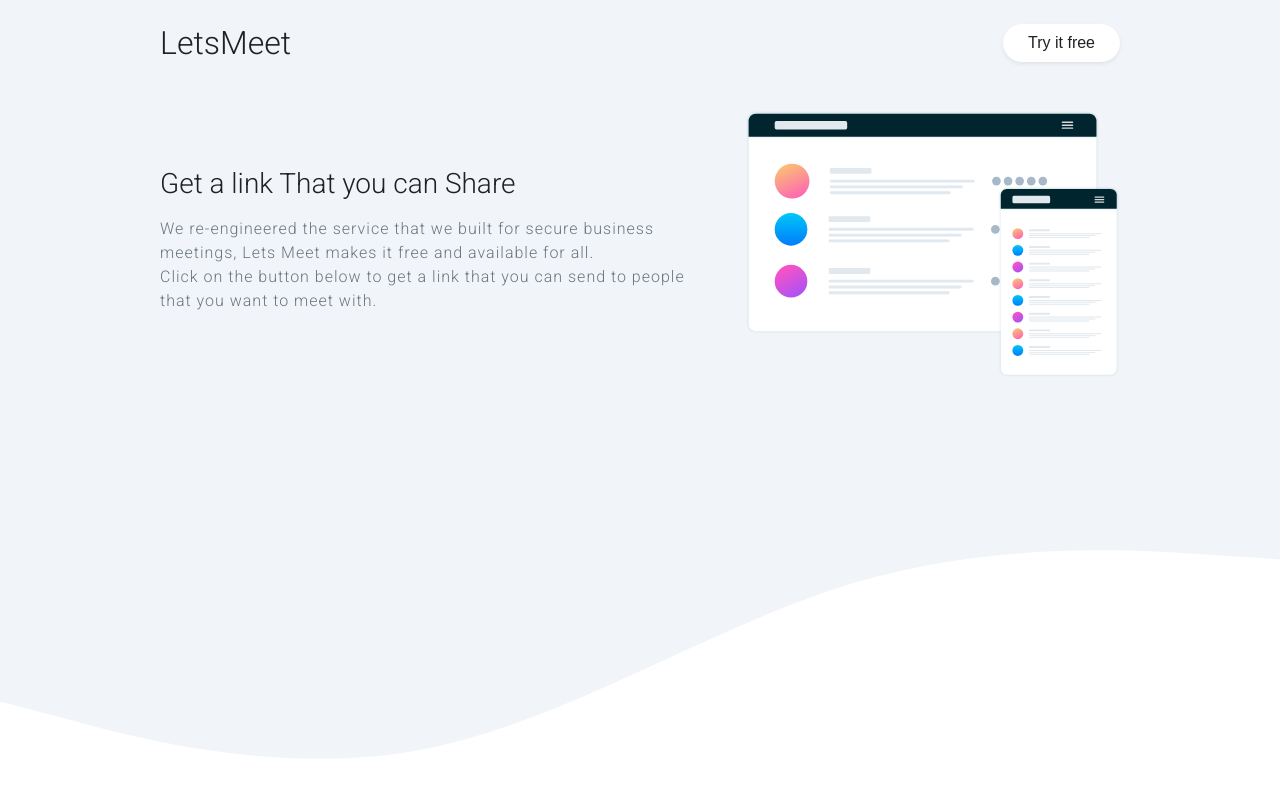
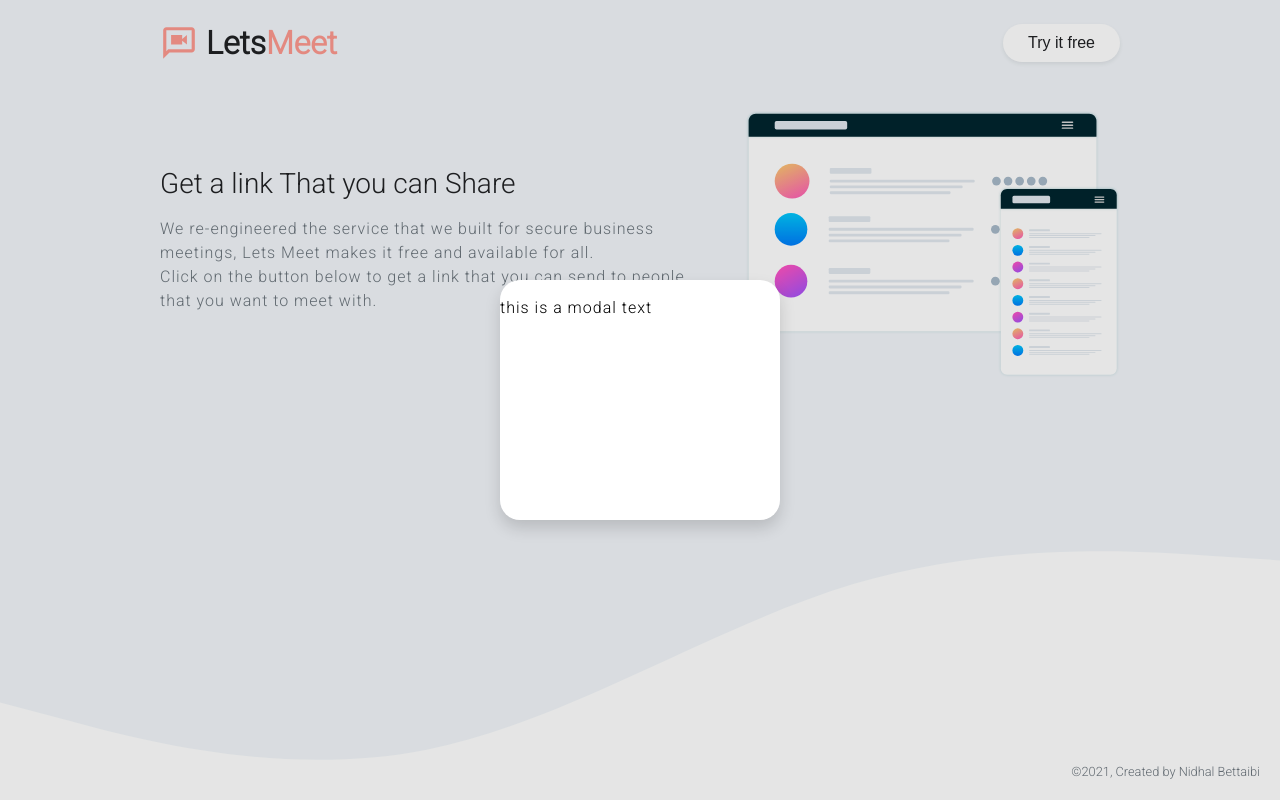
Before and after one commit to bettaibi/letsMeet, a React (Create React App) app in the folder client/lets-meet/: page / in a window 1280 px wide. Shown: the top 800 px of the page. Built offline with nearby package versions, Linux system fonts and the light colour scheme.

Commit message:
added by nidhal

```diff
--- a/client/lets-meet/src/components/styles/Box.styled.ts
+++ b/client/lets-meet/src/components/styles/Box.styled.ts
@@ -33,11 +33,17 @@ interface BoxProps{
     alignItems?: alignItemsProps;
     gap?: string;
     wrap?: wrapProps;
+    flex?: number | string;
 
     shadow?: shadowProps;
     radius?: string;
     background?: string;
-    flex?: number | string;
+
+    position?: 'fixed' | 'absolute' | 'relative';
+    top?: string;
+    bottom?: string;
+    left?: string;
+    right?: string;
 }
 const baseValue = 8;
 
@@ -83,4 +89,9 @@ export const Box = styled.div<BoxProps>`
 
     background-color: ${({background, theme}) => theme.colors[`${background}`]? theme.colors[`${background}`]: background};
 
+    ${({position})=> position && 'position: '+position+';'}
+    ${({top})=> top && 'top: '+top+';'}
+    ${({bottom})=> bottom && 'bottom: '+bottom+';'}
+    ${({left})=> left && 'left: '+left+';'}
+    ${({right})=> right && 'right: '+right+';'}
 `;
--- a/client/lets-meet/src/components/styles/GlobalStyle.ts
+++ b/client/lets-meet/src/components/styles/GlobalStyle.ts
@@ -55,4 +55,20 @@ export const GlobalStyle = createGlobalStyle`
         margin: 0 !important;
     }
 
+    @media (max-width: 768px) {
+        .flex-sm-column {
+            flex-direction: column;
+            gap:1rem;
+        }
+        .flex-sm-column-reverse {
+            flex-direction: column-reverse;
+        }
+        .flex-sm-row {
+            flex-direction: row;
+        }
+        .d-sm-none{
+            display: none;
+        }
+    }
+
 `;
--- a/client/lets-meet/src/components/styles/Keyframes.ts
+++ b/client/lets-meet/src/components/styles/Keyframes.ts
@@ -1,10 +1,19 @@
 import { keyframes } from 'styled-components';
 
-export const slideLeft = keyframes`
+export const slideRight = keyframes`
     from{
+        transform: translate(100px, 0);
+    }
+    to{
         transform: translate(0, 0);
     }
+`;
+
+export const fadeIn = keyframes`
+    from{
+        opacity: 0;
+    }
     to{
-        transform: translate(200px, 0);
+       opacity: 1;
     }
 `;
--- /dev/null
+++ b/client/lets-meet/src/components/styles/Modal.styled.ts
@@ -0,0 +1,28 @@
+import styled from "styled-components";
+import { fadeIn, slideRight } from "./Keyframes";
+
+export const Modal = styled.div`
+
+  background-color: #fff;
+  min-height: 240px;
+  min-width: 280px;
+  border-radius: 20px;
+  box-shadow: 0 .5rem 1rem rgba(0,0,0,.15);
+  z-index: 9999;
+  animation: ${slideRight} 0.5s ease-in-out forwards;
+`;
+
+export const Overlay = styled.div`
+
+      position: fixed;
+      top: 0;
+      left: 0;
+      right: 0;
+      bottom: 0;
+      background-color: rgba(0,0,0,0.1);
+      z-index: 99;
+      display: flex;
+      align-items: center;
+      justify-content: center;
+      animation: ${fadeIn} 0.3s ease-in-out;
+`;
--- a/client/lets-meet/src/components/styles/index.ts
+++ b/client/lets-meet/src/components/styles/index.ts
@@ -3,6 +3,7 @@ import { Box } from './Box.styled';
 import { Typography } from './Typography.styled';
 import { Hidden } from './Hidden.styled';
 import { Button } from './Button.styled';
+import { Modal, Overlay } from './Modal.styled';
 
 export {
     Container,
@@ -10,4 +11,6 @@ export {
     Typography,
     Hidden,
     Button,
+    Modal,
+    Overlay,
 }
--- /dev/null
+++ b/client/lets-meet/src/hooks/useModal/index.tsx
@@ -0,0 +1,28 @@
+import { useCallback } from "react";
+import { Modal, Overlay } from "../../components/styles";
+import useToggle from "../useToggle";
+
+const useModal = () => {
+    const {show, handleClose, handleOpen} = useToggle();
+
+    const ModalComponent = useCallback(({children}) =>{
+        return(
+            <Overlay>
+                 <Modal
+
+                >
+                    {children}
+                </Modal>
+            </Overlay>
+        )
+    }, []);
+
+    return {
+        handleOpen,
+        handleClose,
+        ModalComponent
+    }
+
+};
+
+export default useModal;
--- /dev/null
+++ b/client/lets-meet/src/hooks/useToggle/index.tsx
@@ -0,0 +1,27 @@
+import { useState } from 'react';
+
+const useToggle = () => {
+    const [show, setShow] = useState<boolean>(false);
+
+    function handleClose(){
+        setShow(false);
+    }
+
+    function handleOpen(){
+        setShow(true);
+    }
+
+    function handleToggle(){
+        setShow(!show);
+    }
+
+    return {
+        show,
+        handleClose,
+        handleOpen,
+        handleToggle
+    };
+
+};
+
+export default useToggle;
--- a/client/lets-meet/src/index.tsx
+++ b/client/lets-meet/src/index.tsx
@@ -8,9 +8,8 @@ import * as serviceWorkerRegistration from './serviceWorkerRegistration';
 const theme = {
   colors: {
     primary: '#202124',
-    secondary: '#dadfe5',
+    secondary: '#fd998f',
     accent: '#f1f5f9',
-    info: '#4f46e5',
     muted: '#6c757d'
   },
   breakpoints: {
--- a/client/lets-meet/src/pages/Home/index.tsx
+++ b/client/lets-meet/src/pages/Home/index.tsx
@@ -1,23 +1,34 @@
 import React from "react";
 import Header from "../../components/Header";
 import { Box, Container, Typography, Button } from "../../components/styles";
+import useModal from "../../hooks/useModal";
 
 
 const Home = () => {
+    const { ModalComponent, handleOpen, handleClose } = useModal();
 
-    return(
-        <main>
-           <Box background="accent" height="100vh">
+    return (
+
+        <main style={{position: 'relative'}}>
+               <ModalComponent>
+                <p>this is a modal text</p>
+            </ModalComponent>
+            <Box background="accent" style={{minHeight: '100vh'}}>
                 <Container>
-                    <Box py={3} display="flex" direction="row" alignItems="center" justifyContent="space-between">
-                        <Typography className="m-0" as="h2" color="primary">LetsMeet</Typography>
+                    <Box className="flex-sm-column" py={3} display="flex" direction="row" alignItems="center" justifyContent="space-between">
+                        <Box display="flex" gap="0.5rem" direction="row" alignItems="center" justifyContent="space-between">
+                            <img src="./images/logo48.svg" alt="logo" />
+                            <Typography className="m-0" as="h2" color="primary">
+                                <strong>Lets</strong><strong style={{ color: "#fd998f" }}>Meet</strong>
+                            </Typography>
+                        </Box>
 
-                        <Button color="primary" background="#fff">
+                        <Button color="primary" background="#fff" onClick={handleOpen}>
                             Try it free
                         </Button>
                     </Box>
 
-                    <Box display="flex" direction="row" alignItems="center" justifyContent="space-between" gap="2rem">
+                    <Box className="flex-sm-column-reverse" display="flex" direction="row" alignItems="center" justifyContent="space-between" gap="2rem">
                         <Box flex={1}>
                             <Typography as="h3" color="primary">
                                 Get a link That you can Share
@@ -27,35 +38,25 @@ const Home = () => {
                                 Click on the button below to get a link that you can send to people that you want to meet with.
                             </Typography>
                         </Box>
-                        <Box width="375px" mt={3}>
+                        <Box width="375px" mt={3} className="d-sm-none">
                             <img src="./images/illustration-mockups.svg" width="100%" height="100%" />
                         </Box>
                     </Box>
+
                 </Container>
+
             </Box>
-           <img src="./images/wave.svg" alt="waves" width="100%" style={{marginTop: '-500px'}} />
-
-           <Container>
-            <Box pb={4} display="flex" direction="row" alignItems="center" justifyContent="space-between" gap="2rem">
-                <Box width="375px">
-                    <img src="./images/illustration-your-users.svg" width="100%" height="100%" />
+            <Box position="absolute" bottom="-20px" width="100%">
+                    <img src="./images/wave.svg" alt="waves" width="100%" />
                 </Box>
 
-                <Box flex={1}>
-                    <Typography as="h3" color="primary">
-                        Your meeting is safe
-                    </Typography>
-                    <Typography as="p" color="primary">
-                        Authenticate with your Google account in order to be able to join a meeting.<br />
-                        No one can join the meeting unless invited or admitted by the host.
-                    </Typography>
+                <Box position="absolute" right="20px" bottom="20px" >
                     <Typography as="small" color="muted">
                         &copy;2021, Created by Nidhal Bettaibi
                     </Typography>
                 </Box>
-            </Box>
-           </Container>
         </main>
+
     )
 };
 
```
Also changed, not shown: client/lets-meet/public/images/logo48.svg (added). Lines whose indentation alone changed are shown as unchanged.
